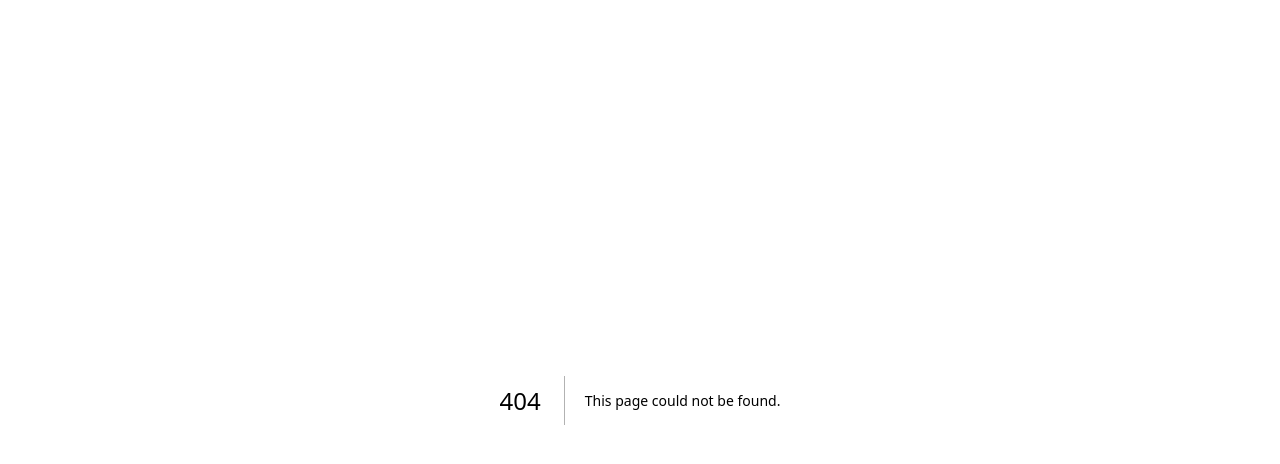
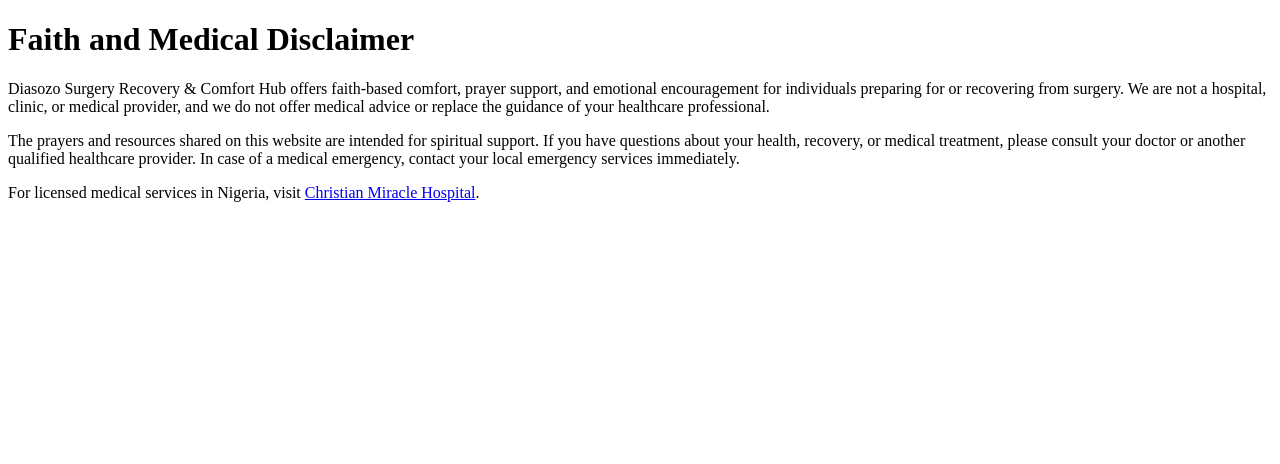
Before and after one commit to OlyMiracle/diasozo-surgery-recovery-hub, a Next.js app: page /faith-medical-disclaimer in a window 1280 px wide. Before the commit this address had no page. Shown: the top 464 px of the page. Built offline with nearby package versions, Linux system fonts and the light colour scheme.

Commit message:
Add Faith and Medical Disclaimer page
This component provides a disclaimer regarding the faith-based support offered by Diasozo Surgery Recovery & Comfort Hub, clarifying that it does not provide medical advice.

```diff
--- /dev/null
+++ b/pages/faith-medical-disclaimer.js
@@ -0,0 +1,18 @@
+import Head from 'next/head';
+
+export default function FaithMedicalDisclaimer() {
+  return (
+    <>
+      <Head>
+        <title>Faith and Medical Disclaimer | Diasozo Surgery Recovery & Comfort Hub</title>
+        <meta name="description" content="Read the faith-based and medical disclaimer for Diasozo Surgery Recovery & Comfort Hub, emphasising that we provide spiritual support and do not offer medical advice." />
+      </Head>
+      <main>
+        <h1>Faith and Medical Disclaimer</h1>
+        <p>Diasozo Surgery Recovery & Comfort Hub offers faith-based comfort, prayer support, and emotional encouragement for individuals preparing for or recovering from surgery. We are not a hospital, clinic, or medical provider, and we do not offer medical advice or replace the guidance of your healthcare professional.</p>
+        <p>The prayers and resources shared on this website are intended for spiritual support. If you have questions about your health, recovery, or medical treatment, please consult your doctor or another qualified healthcare provider. In case of a medical emergency, contact your local emergency services immediately.</p>
+        <p>For licensed medical services in Nigeria, visit <a href="https://christian-miracle-hospital.vercel.app" target="_blank" rel="noopener noreferrer">Christian Miracle Hospital</a>.</p>
+      </main>
+    </>
+  )
+}
```
